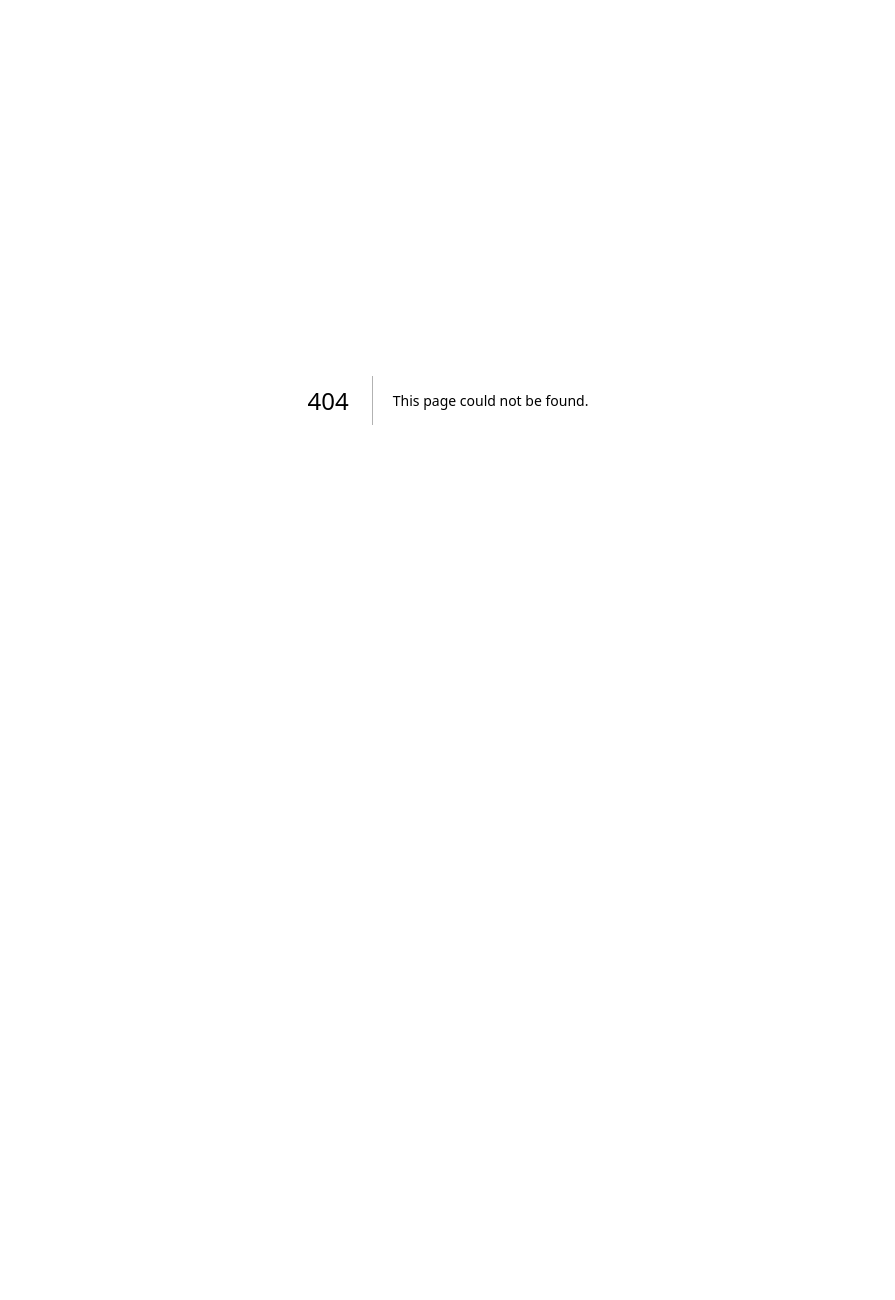
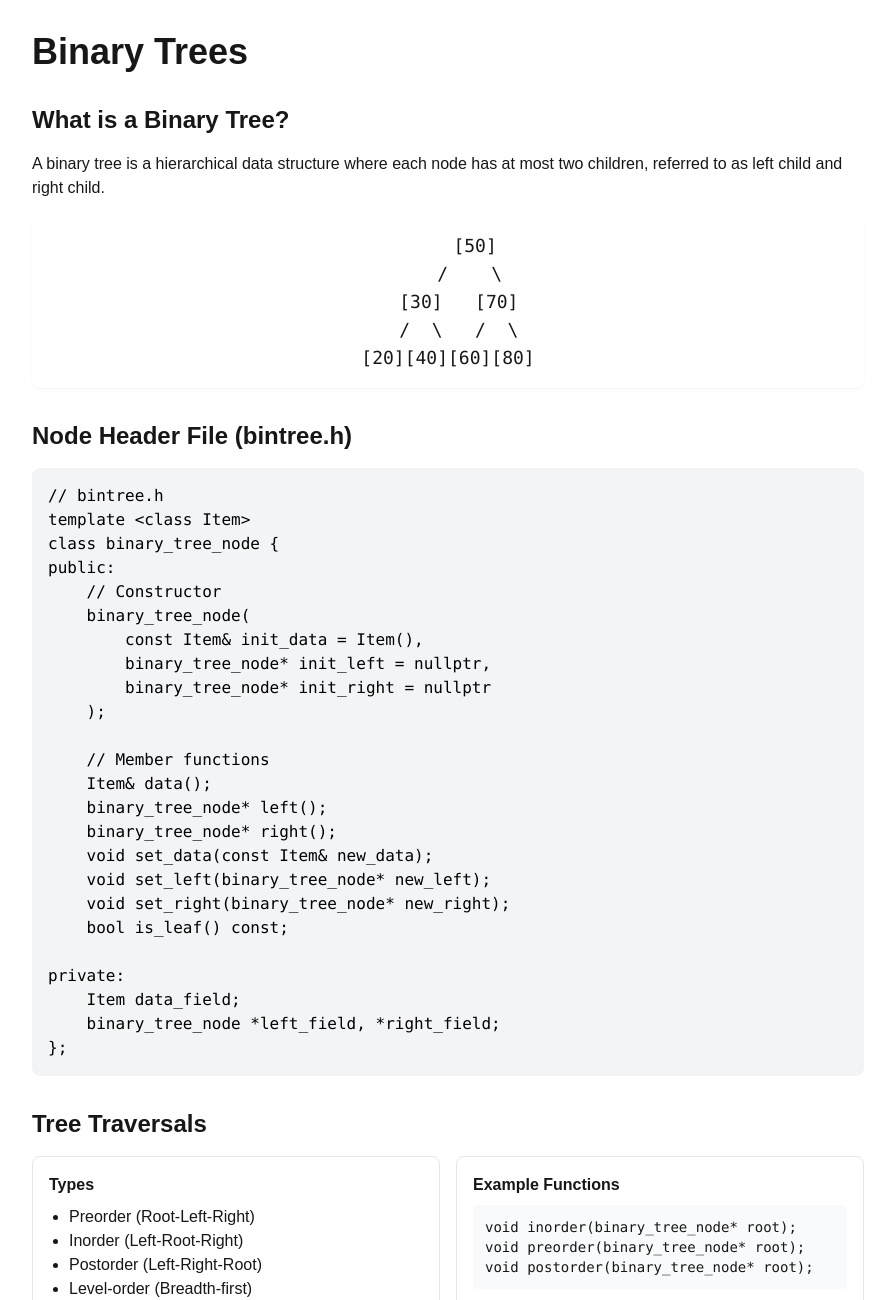
Before and after one commit to Evandabest/learnDS, a Next.js app: page /binary in a window 1280 px wide. Before the commit this address had no page. Shown: the top 1300 px of the page, without its empty margins (192-1087 px from the left). Before the commit the page ends 800 px from the top, so only its background shows below. Built offline with nearby package versions, Linux system fonts and the light colour scheme.

Commit message:
feat: add binary tree page

```diff
--- /dev/null
+++ b/app/binary/page.tsx
@@ -0,0 +1,145 @@
+'use client';
+
+export default function BinaryTreePage() {
+  return (
+    <div className="max-w-4xl mx-auto p-8">
+      <h1 className="text-4xl font-bold mb-8">Binary Trees</h1>
+
+      <section className="mb-8">
+        <h2 className="text-2xl font-semibold mb-4">What is a Binary Tree?</h2>
+        <p className="mb-4">
+          A binary tree is a hierarchical data structure where each node has at most two children,
+          referred to as left child and right child.
+        </p>
+        <div className="bg-white p-4 rounded-lg shadow-sm mb-4">
+          <pre className="text-center text-lg">
+            <code>{`     [50]
+    /    \\
+  [30]   [70]
+  /  \\   /  \\
+[20][40][60][80]`}</code>
+          </pre>
+        </div>
+      </section>
+
+      <section className="mb-8">
+        <h2 className="text-2xl font-semibold mb-4">Node Header File (bintree.h)</h2>
+        <pre className="bg-gray-100 p-4 rounded-lg mb-4">
+          <code className="text-black">{`// bintree.h
+template <class Item>
+class binary_tree_node {
+public:
+    // Constructor
+    binary_tree_node(
+        const Item& init_data = Item(),
+        binary_tree_node* init_left = nullptr,
+        binary_tree_node* init_right = nullptr
+    );
+
+    // Member functions
+    Item& data();
+    binary_tree_node* left();
+    binary_tree_node* right();
+    void set_data(const Item& new_data);
+    void set_left(binary_tree_node* new_left);
+    void set_right(binary_tree_node* new_right);
+    bool is_leaf() const;
+
+private:
+    Item data_field;
+    binary_tree_node *left_field, *right_field;
+};`}</code>
+        </pre>
+      </section>
+
+      <section className="mb-8">
+        <h2 className="text-2xl font-semibold mb-4">Tree Traversals</h2>
+        <div className="grid grid-cols-2 gap-4">
+          <div className="border p-4 rounded-lg">
+            <h3 className="font-semibold mb-2">Types</h3>
+            <ul className="list-disc pl-5">
+              <li>Preorder (Root-Left-Right)</li>
+              <li>Inorder (Left-Root-Right)</li>
+              <li>Postorder (Left-Right-Root)</li>
+              <li>Level-order (Breadth-first)</li>
+            </ul>
+          </div>
+          <div className="border p-4 rounded-lg">
+            <h3 className="font-semibold mb-2">Example Functions</h3>
+            <pre className="bg-gray-50 p-3 rounded text-sm">
+              <code>{`void inorder(binary_tree_node* root);
+void preorder(binary_tree_node* root);
+void postorder(binary_tree_node* root);`}</code>
+            </pre>
+          </div>
+        </div>
+      </section>
+
+      <section className="mb-8">
+        <h2 className="text-2xl font-semibold mb-4">Common Operations</h2>
+        <div className="grid grid-cols-2 gap-4">
+          <div className="border p-4 rounded-lg">
+            <h3 className="font-semibold mb-2">Basic Operations</h3>
+            <ul className="list-disc pl-5">
+              <li>Insert node</li>
+              <li>Delete node</li>
+              <li>Search for value</li>
+              <li>Find height</li>
+              <li>Count nodes</li>
+            </ul>
+          </div>
+          <div className="border p-4 rounded-lg">
+            <h3 className="font-semibold mb-2">Time Complexity</h3>
+            <ul className="list-disc pl-5">
+              <li>Search: O(h) - h is height</li>
+              <li>Insert: O(h)</li>
+              <li>Delete: O(h)</li>
+              <li>Traversal: O(n)</li>
+            </ul>
+          </div>
+        </div>
+      </section>
+
+      <section className="mb-8">
+        <h2 className="text-2xl font-semibold mb-4">Tree Properties</h2>
+        <div className="space-y-4">
+          <div className="border p-4 rounded-lg">
+            <h3 className="font-semibold mb-2">Binary Search Tree Property</h3>
+            <p>For each node:</p>
+            <ul className="list-disc pl-5">
+              <li>All left subtree values &lt; node value</li>
+              <li>All right subtree values &gt; node value</li>
+              <li>No duplicate values allowed</li>
+            </ul>
+          </div>
+
+          <div className="border p-4 rounded-lg">
+            <h3 className="font-semibold mb-2">Tree Balance</h3>
+            <ul className="list-disc pl-5">
+              <li>Height-balanced trees</li>
+              <li>AVL tree conditions</li>
+              <li>Rebalancing operations</li>
+              <li>Rotation techniques</li>
+            </ul>
+          </div>
+        </div>
+      </section>
+
+      <section className="mb-8">
+        <h2 className="text-2xl font-semibold mb-4">Memory Management</h2>
+        <div className="border p-4 rounded-lg">
+          <ul className="list-disc pl-5">
+            <li>Recursive deletion in destructor</li>
+            <li>Deep copy in copy constructor</li>
+            <li>Clear old tree in assignment</li>
+            <li>Handle self-assignment</li>
+          </ul>
+        </div>
+      </section>
+
+      <footer className="mt-12 text-sm text-gray-600">
+        <p>Reference: "Data Structures and Other Objects Using C++" by Main & Savitch</p>
+      </footer>
+    </div>
+  );
+}
```
